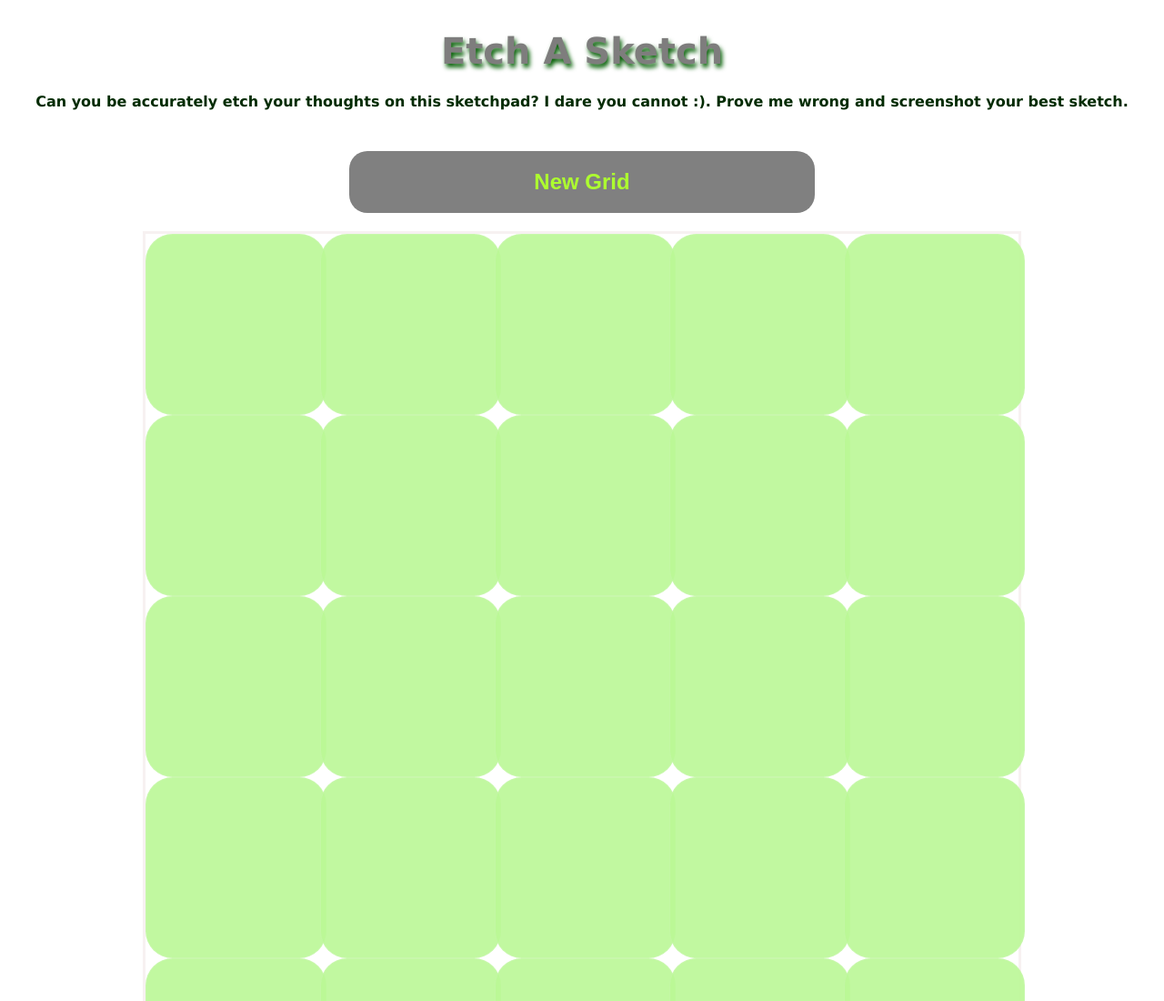
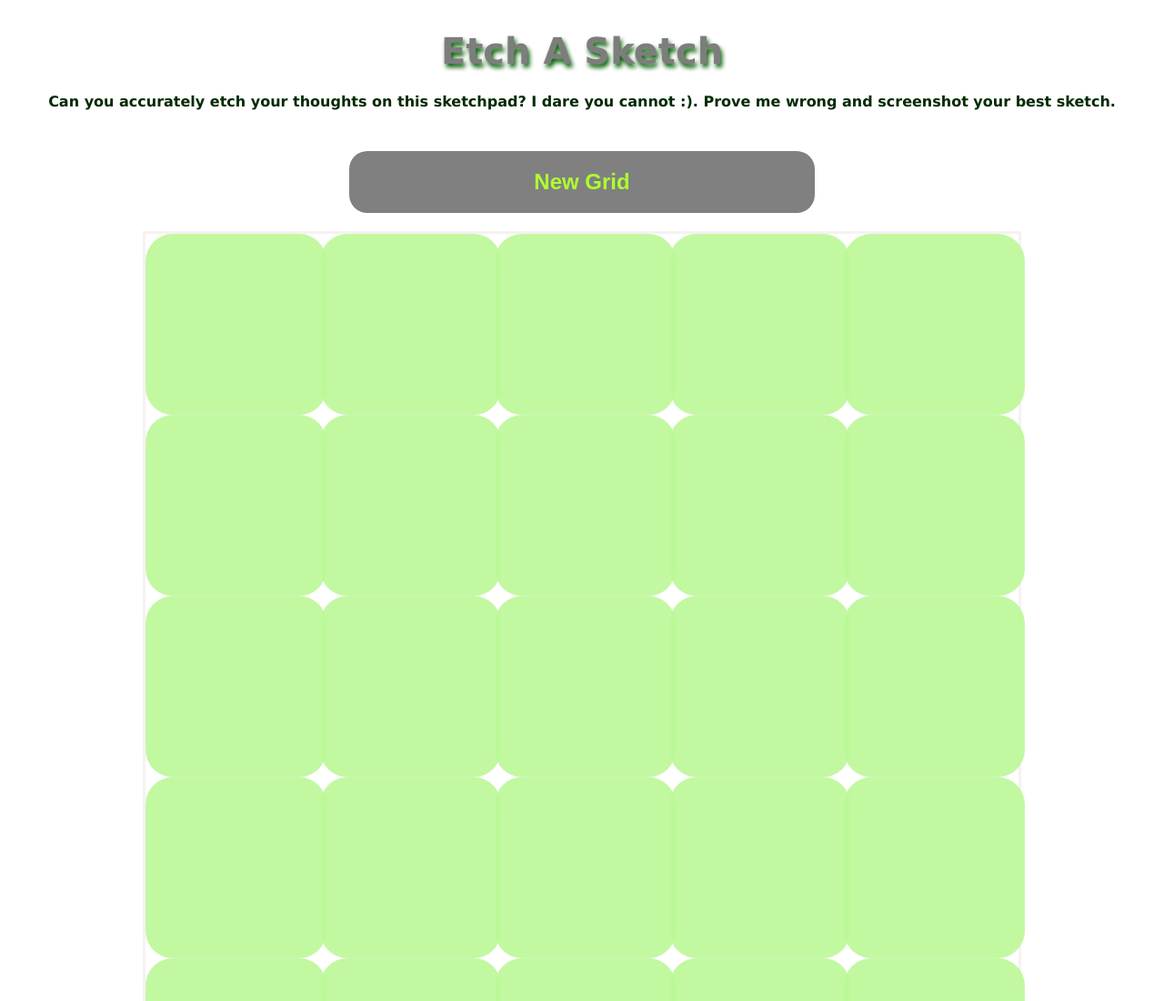
Before and after one commit to tmannazy/etch-a-sketch, a plain HTML site: page index.html in a window 1280 px wide. Shown: the top 1100 px of the page at 91% size. Drawn offline with Linux system fonts and the light colour scheme.

Commit message:
Fix typo in information data

```diff
--- a/index.html
+++ b/index.html
@@ -11,7 +11,7 @@
     <body>
         <aside>
             <h1>Etch A Sketch</h1>
-            <p>Can you be accurately etch your thoughts on this sketchpad? I dare you cannot :). Prove me wrong and
+            <p>Can you accurately etch your thoughts on this sketchpad? I dare you cannot :). Prove me wrong and
                 screenshot your best sketch.</p>
         </aside>
 
```
